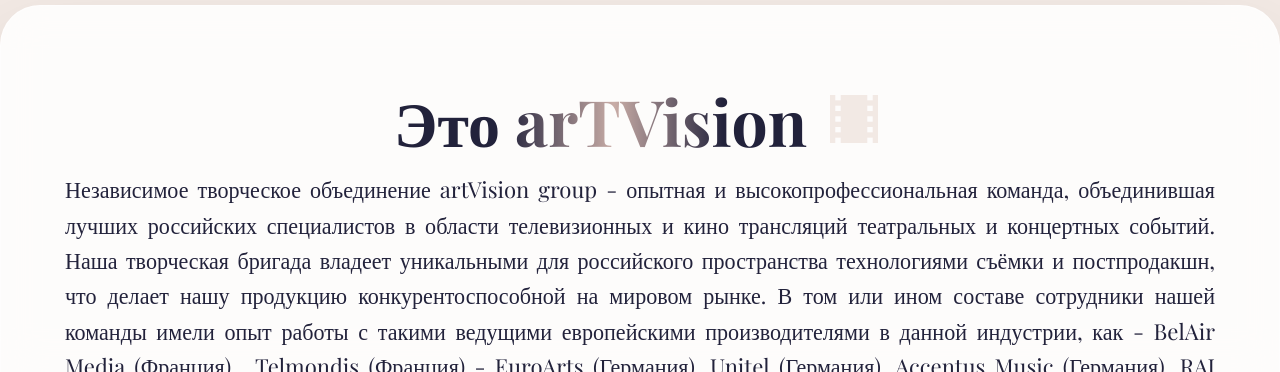
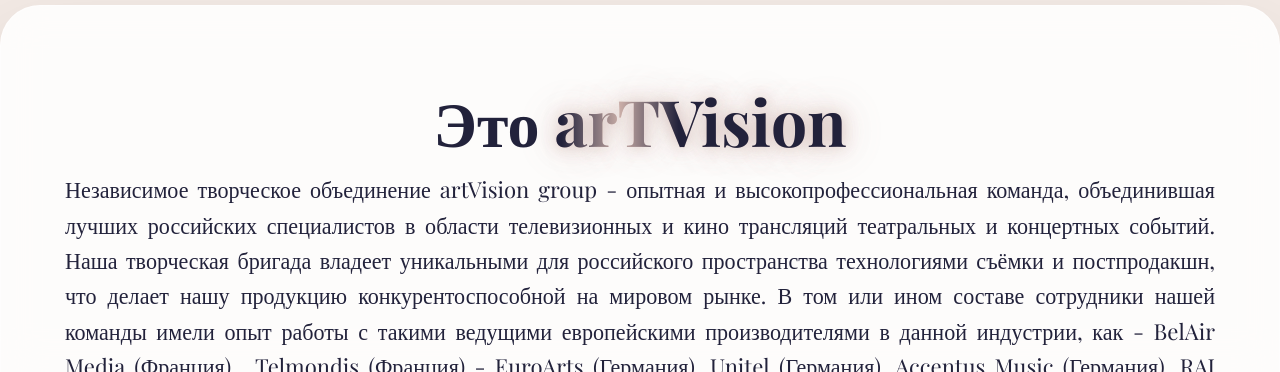
Before and after one commit to maksimkorolevinc/arTVision, a plain HTML site: page index.html in a window 1280 px wide. Shown: the part 815-1187 px from the top of the page. Drawn offline with nearby package versions, Linux system fonts and the light colour scheme; a web font is replaced by a local one.

Commit message:
adsadsasd

```diff
--- a/index.html
+++ b/index.html
@@ -89,8 +89,8 @@
     <div id="about" class="container">
         <div class="description">
             <div class="info">
-                <h1>Это <span class="shine-text">arTVision</span>
-                    <i class='bx bxs-film'></i>
+                <h1>Это <span class="shine-text" data-text="arTVision">arTVision</span>
+
                 </h1>
                 <p>
                     Независимое творческое объединение artVision group - опытная и
--- a/style.css
+++ b/style.css
@@ -2345,22 +2345,40 @@
     letter-spacing: 2px;
 }
 
-/* Premium Shine Text Animation */
+/* Premium Shine Text Animation with Glow */
 .shine-text {
     position: relative;
     display: inline-block;
     color: #22223b;
     background: linear-gradient(90deg,
             #22223b 0%,
-            #22223b 35%,
+            #22223b 40%,
             #c9ada7 50%,
-            #22223b 65%,
+            #22223b 60%,
             #22223b 100%);
-    background-size: 250% 100%;
+    background-size: 200% 100%;
     -webkit-background-clip: text;
     background-clip: text;
     -webkit-text-fill-color: transparent;
-    animation: shineSlide 3s ease-in-out infinite;
+    animation: shineSlide 3s linear infinite;
+}
+
+/* Glow effect using pseudo-element */
+.shine-text::before {
+    content: attr(data-text);
+    position: absolute;
+    left: 0;
+    top: 0;
+    z-index: -1;
+    color: #c9ada7;
+    text-shadow:
+        0 0 10px rgba(201, 173, 167, 0.8),
+        0 0 20px rgba(201, 173, 167, 0.6),
+        0 0 40px rgba(201, 173, 167, 0.4),
+        0 0 60px rgba(201, 173, 167, 0.2);
+    opacity: 0.7;
+    animation: glowPulse 2s ease-in-out infinite;
+    -webkit-text-fill-color: #c9ada7;
 }
 
 .info h1 .shine-text {
@@ -2370,10 +2388,30 @@
 
 @keyframes shineSlide {
     0% {
-        background-position: 100% center;
+        background-position: 200% center;
     }
 
     100% {
-        background-position: -100% center;
-    }
-}
+        background-position: -200% center;
+    }
+}
+
+@keyframes glowPulse {
+
+    0%,
+    100% {
+        opacity: 0.5;
+        text-shadow:
+            0 0 10px rgba(201, 173, 167, 0.6),
+            0 0 20px rgba(201, 173, 167, 0.4),
+            0 0 40px rgba(201, 173, 167, 0.2);
+    }
+
+    50% {
+        opacity: 0.8;
+        text-shadow:
+            0 0 15px rgba(201, 173, 167, 0.9),
+            0 0 30px rgba(201, 173, 167, 0.7),
+            0 0 50px rgba(201, 173, 167, 0.4);
+    }
+}
```
